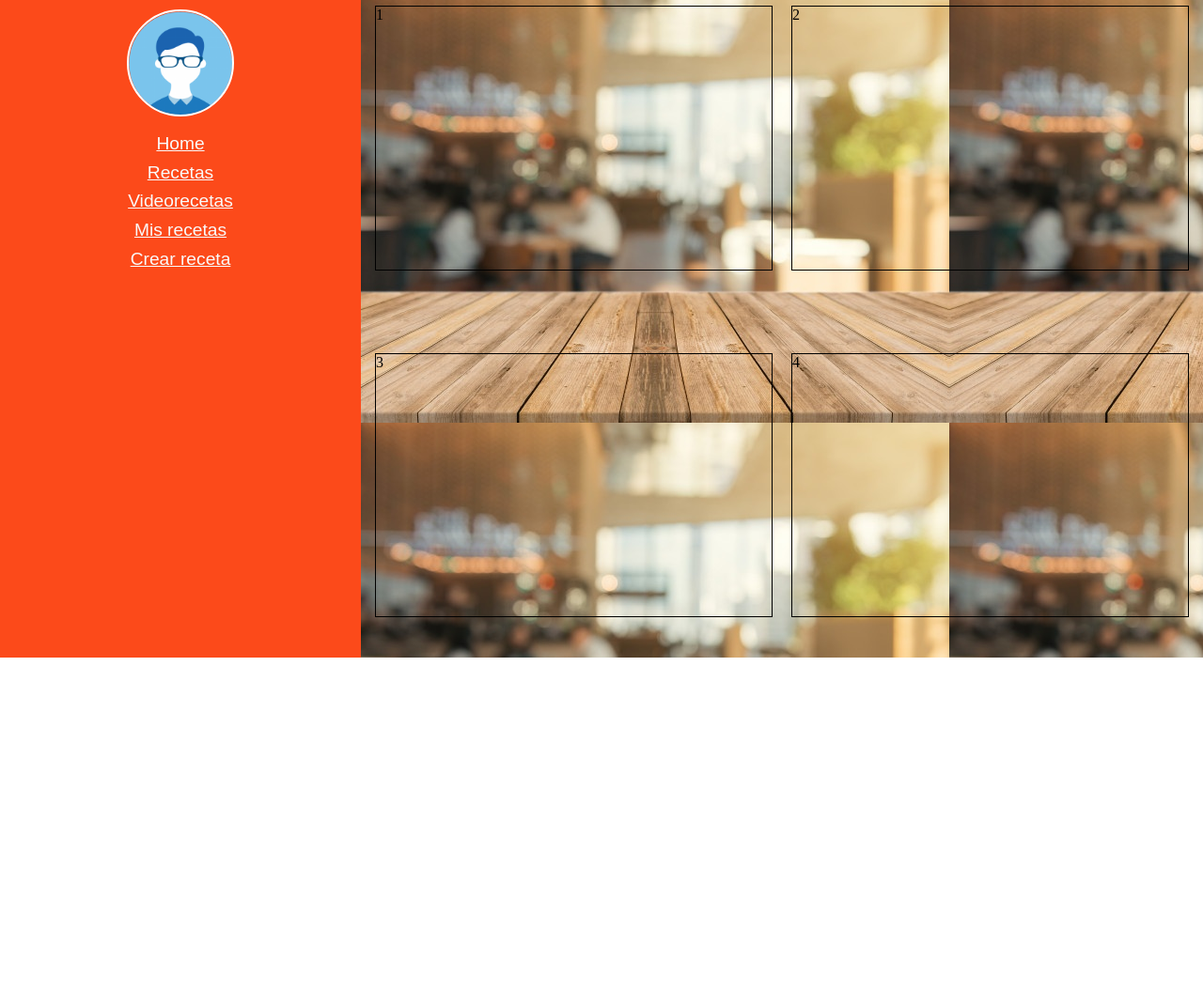
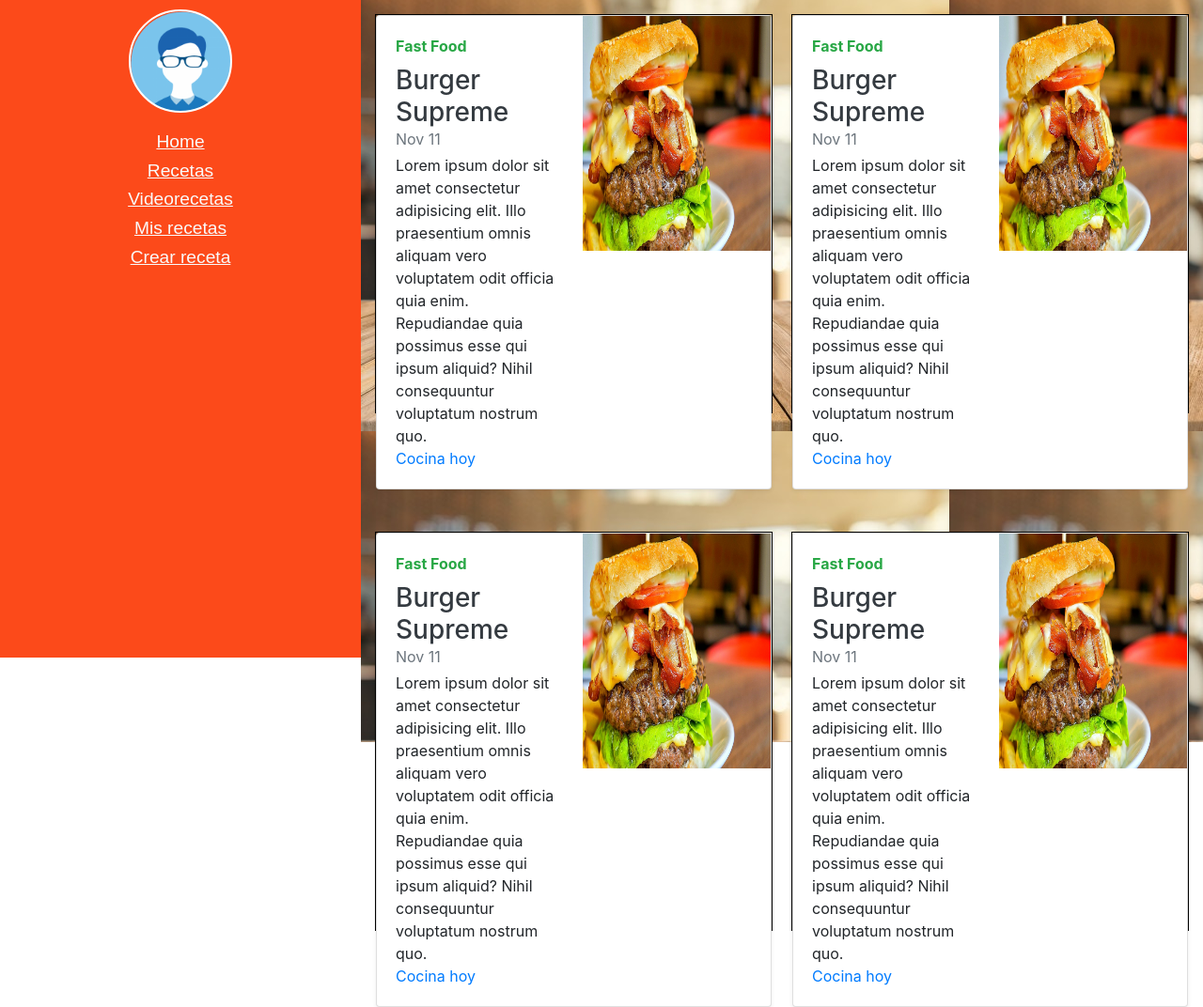
Before and after one commit to montoyaguzman/bedu_social_cocina, a plain HTML site: page dashboard/dashboard.html in a window 1280 px wide. Shown: the part 100-1172 px from the top of the page at 94% size. Before the commit the page ends 825 px from the top, so only its background shows below. Drawn offline with nearby package versions, Linux system fonts and the light colour scheme.

Commit message:
add cards

```diff
--- a/dashboard/dashboard.html
+++ b/dashboard/dashboard.html
@@ -6,6 +6,8 @@
   <meta http-equiv="X-UA-Compatible" content="ie=edge">
   <title>Document</title>
   <link rel="stylesheet" type="text/css" href="./dashboard.css" />
+  <link rel="stylesheet" href="https://stackpath.bootstrapcdn.com/bootstrap/4.1.3/css/bootstrap.min.css"
+  integrity="sha384-MCw98/SFnGE8fJT3GXwEOngsV7Zt27NXFoaoApmYm81iuXoPkFOJwJ8ERdknLPMO" crossorigin="anonymous">
   <script src="https://use.fontawesome.com/0f128d2ca3.js"></script>
 </head>
 <body>
@@ -39,14 +41,79 @@
       </div>
       <div class="workspace">
           <div class="workspace2">
-        <div class="grid-item">1</div>
-        <div class="grid-item">2</div>
-        <div class="grid-item">3</div>
-        <div class="grid-item">4</div>
+        <div class="grid-item">
+                <div class="card flex-md-row mb-4 shadow-sm h-md-250">
+                  <div class="card-body d-flex flex-column align-items-start">
+                    <strong class="d-inline-block mb-2 text-success">Fast Food</strong>
+                    <h3 class="mb-0">
+                      <a class="text-dark" href="#">Burger Supreme</a>
+                    </h3>
+                    <div class="mb-1 text-muted">Nov 11</div>
+                    <p class="card-text mb-auto">Lorem ipsum dolor sit amet consectetur adipisicing elit. Illo praesentium omnis aliquam vero voluptatem odit officia quia enim. Repudiandae quia possimus esse qui ipsum aliquid? Nihil consequuntur voluptatum nostrum quo.</p>
+                    <a href="#">Cocina hoy</a>
+                  </div>
+                  <img class="card-img-right flex-auto d-none d-lg-block"
+                  src="../assests/img/burger.jpg" data-holder-rendered="true" style="width: 200px; height: 250px;">
+                </div>
+        </div>
+        <div class="grid-item">
+                <div class="card flex-md-row mb-4 shadow-sm h-md-250">
+                  <div class="card-body d-flex flex-column align-items-start">
+                    <strong class="d-inline-block mb-2 text-success">Fast Food</strong>
+                    <h3 class="mb-0">
+                      <a class="text-dark" href="#">Burger Supreme</a>
+                    </h3>
+                    <div class="mb-1 text-muted">Nov 11</div>
+                    <p class="card-text mb-auto">Lorem ipsum dolor sit amet consectetur adipisicing elit. Illo praesentium omnis aliquam vero voluptatem odit officia quia enim. Repudiandae quia possimus esse qui ipsum aliquid? Nihil consequuntur voluptatum nostrum quo.</p>
+                    <a href="#">Cocina hoy</a>
+                  </div>
+                  <img class="card-img-right flex-auto d-none d-lg-block"
+                  src="../assests/img/burger.jpg" data-holder-rendered="true" style="width: 200px; height: 250px;">
+
+              </div>
+        </div>
+        <div class="grid-item">
+            <div class="card flex-md-row mb-4 shadow-sm h-md-250">
+              <div class="card-body d-flex flex-column align-items-start">
+                <strong class="d-inline-block mb-2 text-success">Fast Food</strong>
+                <h3 class="mb-0">
+                  <a class="text-dark" href="#">Burger Supreme</a>
+                </h3>
+                <div class="mb-1 text-muted">Nov 11</div>
+                <p class="card-text mb-auto">Lorem ipsum dolor sit amet consectetur adipisicing elit. Illo praesentium omnis aliquam vero voluptatem odit officia quia enim. Repudiandae quia possimus esse qui ipsum aliquid? Nihil consequuntur voluptatum nostrum quo.</p>
+                <a href="#">Cocina hoy</a>
+              </div>
+              <img class="card-img-right flex-auto d-none d-lg-block"
+              src="../assests/img/burger.jpg" data-holder-rendered="true" style="width: 200px; height: 250px;">
+
+          </div></div>
+        <div class="grid-item">
+                <div class="card flex-md-row mb-4 shadow-sm h-md-250">
+                  <div class="card-body d-flex flex-column align-items-start">
+                    <strong class="d-inline-block mb-2 text-success">Fast Food</strong>
+                    <h3 class="mb-0">
+                      <a class="text-dark" href="#">Burger Supreme</a>
+                    </h3>
+                    <div class="mb-1 text-muted">Nov 11</div>
+                    <p class="card-text mb-auto">Lorem ipsum dolor sit amet consectetur adipisicing elit. Illo praesentium omnis aliquam vero voluptatem odit officia quia enim. Repudiandae quia possimus esse qui ipsum aliquid? Nihil consequuntur voluptatum nostrum quo.</p>
+                    <a href="#">Cocina hoy</a>
+                  </div>
+                  <img class="card-img-right flex-auto d-none d-lg-block"
+                  src="../assests/img/burger.jpg" data-holder-rendered="true" style="width: 200px; height: 250px;">
+                </div>
+        </div>
       </div>
       </div>
     </div>
   </div>
-
+<!-- Optional JavaScript -->
+<!-- jQuery first, then Popper.js, then Bootstrap JS -->
+<script src="https://code.jquery.com/jquery-3.3.1.slim.min.js" integrity="sha384-q8i/X+965DzO0rT7abK41JStQIAqVgRVzpbzo5smXKp4YfRvH+8abtTE1Pi6jizo" crossorigin="anonymous"></script>
+<script src="https://cdnjs.cloudflare.com/ajax/libs/popper.js/1.14.3/umd/popper.min.js" integrity="sha384-ZMP7rVo3mIykV+2+9J3UJ46jBk0WLaUAdn689aCwoqbBJiSnjAK/l8WvCWPIPm49" crossorigin="anonymous"></script>
+<script src="https://stackpath.bootstrapcdn.com/bootstrap/4.1.3/js/bootstrap.min.js" integrity="sha384-ChfqqxuZUCnJSK3+MXmPNIyE6ZbWh2IMqE241rYiqJxyMiZ6OW/JmZQ5stwEULTy" crossorigin="anonymous"></script>
+  <!--Scripts-->
+  <script src="https://code.jquery.com/jquery-3.3.1.slim.min.js" integrity="sha384-q8i/X+965DzO0rT7abK41JStQIAqVgRVzpbzo5smXKp4YfRvH+8abtTE1Pi6jizo" crossorigin="anonymous"></script>
+  <script src="https://cdnjs.cloudflare.com/ajax/libs/popper.js/1.14.3/umd/popper.min.js" integrity="sha384-ZMP7rVo3mIykV+2+9J3UJ46jBk0WLaUAdn689aCwoqbBJiSnjAK/l8WvCWPIPm49" crossorigin="anonymous"></script>
+  <script src="https://stackpath.bootstrapcdn.com/bootstrap/4.1.3/js/bootstrap.min.js" integrity="sha384-ChfqqxuZUCnJSK3+MXmPNIyE6ZbWh2IMqE241rYiqJxyMiZ6OW/JmZQ5stwEULTy" crossorigin="anonymous"></script>
 </body>
 </html>
```
